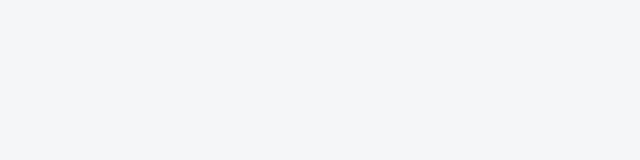
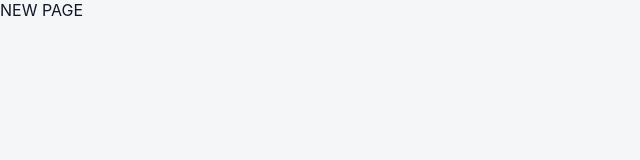
Before and after one commit to adinn-development/RatecardWithQuotation_Roadshow_New, a React (Create React App) app: page /newPage in a window 1280 px wide. Before the commit this address had no page. Shown: the top 160 px of the page, without its empty margins (0-640 px from the left). Built offline with nearby package versions, Linux system fonts and the light colour scheme.

Commit message:
newPage creation

```diff
--- a/src/App.tsx
+++ b/src/App.tsx
@@ -2,6 +2,7 @@
 import { BrowserRouter, Routes, Route } from "react-router-dom";
 import MainApp from "./mainPage.tsx";
 import RoadshowQO from "./RoadshowQO.tsx";
+import NewPage  from "./newPage.tsx";
 
 function App() {
   return (
@@ -9,6 +10,8 @@ function App() {
       <Routes>
         <Route path="/" element={<MainApp />} />
         <Route path="/roadshowQO" element={<RoadshowQO />} />
+        <Route path="/newPage" element={<NewPage />} />
+
       </Routes>
     </BrowserRouter>
   );
--- /dev/null
+++ b/src/newPage.tsx
@@ -0,0 +1,21 @@
+// import React from 'react'
+
+// export const NewPage = () => {
+//   return (
+//    <>
+//     New Page
+//    </>
+//   )
+// }
+
+
+import React from 'react';
+function NewPage() {
+    return (
+        <>
+
+        NEW PAGE
+        </>
+    );
+}
+export default NewPage;
```
